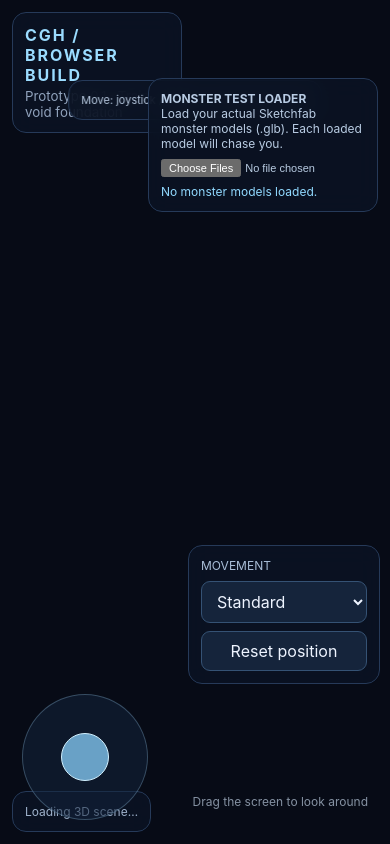
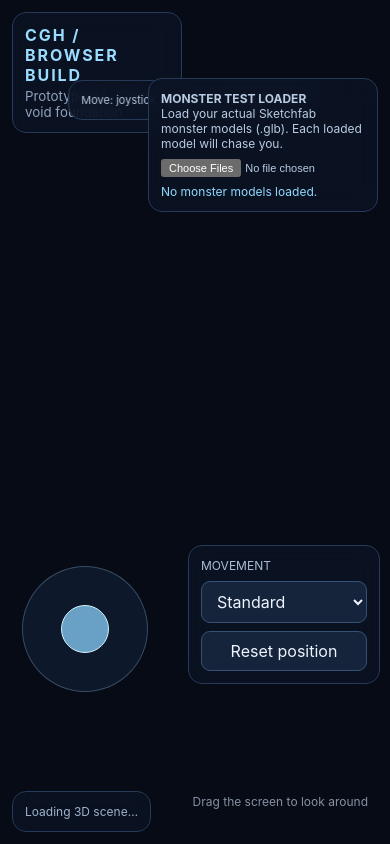
Before and after one commit to nooblove1002s/Teststststststst.apk, a plain HTML site: page index.html in a window 390 px wide. Drawn offline with nearby package versions, Linux system fonts and the light colour scheme.

Commit message:
Raise mobile movement joystick for easier reach

```diff
--- a/index.html
+++ b/index.html
@@ -17,7 +17,7 @@
 #monsterList{margin-top:7px;color:#91d9ff;max-height:90px;overflow:auto}
 button,select{font:inherit;color:#eef4ff;background:#15243b;border:1px solid #355274;border-radius:9px;padding:9px 11px}
 button:active{background:#254366}#hint{left:50%;top:14px;transform:translateX(-50%);font-size:12px;color:#b7c9df;white-space:nowrap}
-#joystick{position:fixed;z-index:5;left:22px;bottom:24px;width:126px;height:126px;border-radius:50%;border:1px solid #8ab6d455;background:#13243c88;touch-action:none}
+#joystick{position:fixed;z-index:5;left:22px;bottom:clamp(110px,18vh,170px);width:126px;height:126px;border-radius:50%;border:1px solid #8ab6d455;background:#13243c88;touch-action:none}
 #stick{position:absolute;width:48px;height:48px;border-radius:50%;left:38px;top:38px;background:#8bd4ffbb;border:1px solid #d2f1ff}
 #looktip{position:fixed;right:22px;bottom:35px;color:#c4d5e8aa;font-size:12px;z-index:2}
 #status{left:12px;bottom:12px;font-size:12px;color:#9fb2cc}
```
